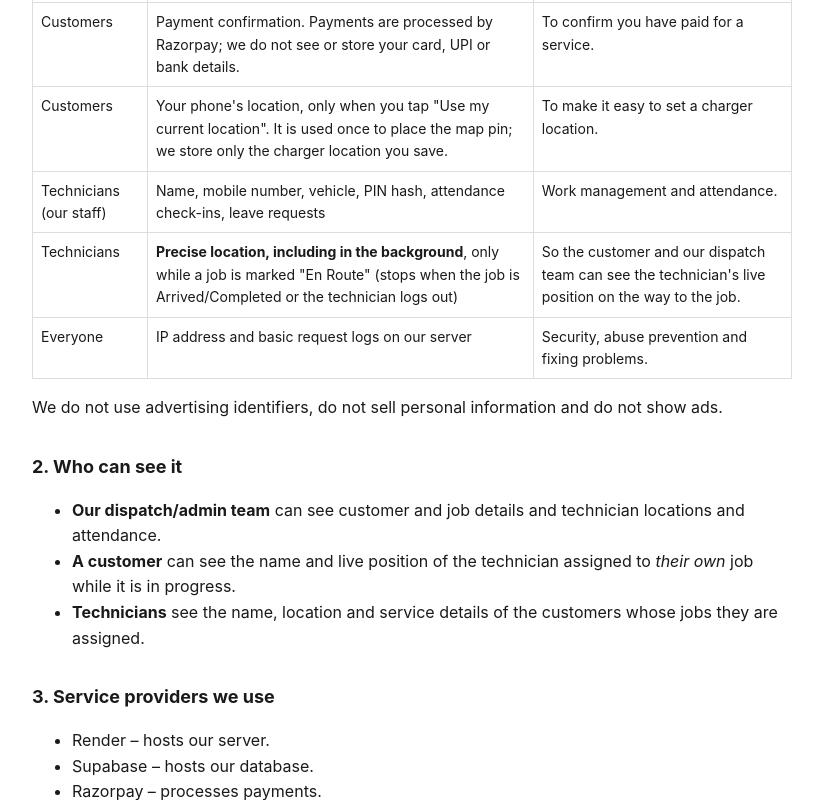
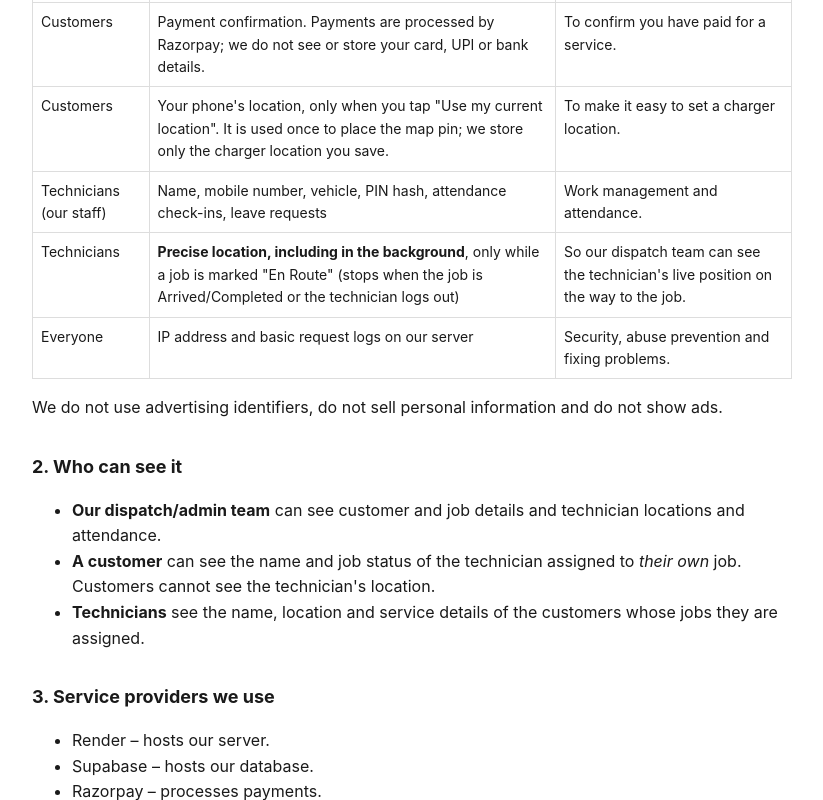
Before and after one commit to humerajahan12/supranya-admin, a website: page public/privacy.html in a window 1280 px wide. Shown: the part 565-1365 px from the top of the page, without its empty margins (228-1051 px from the left). Drawn offline with Linux system fonts and the light colour scheme.

Commit message:
Privacy policy: technician location visible to dispatch only

```diff
--- a/public/privacy.html
+++ b/public/privacy.html
@@ -26,7 +26,7 @@
 <tr><td>Customers</td><td>Payment confirmation. Payments are processed by Razorpay; we do not see or store your card, UPI or bank details.</td><td>To confirm you have paid for a service.</td></tr>
 <tr><td>Customers</td><td>Your phone's location, only when you tap "Use my current location". It is used once to place the map pin; we store only the charger location you save.</td><td>To make it easy to set a charger location.</td></tr>
 <tr><td>Technicians (our staff)</td><td>Name, mobile number, vehicle, PIN hash, attendance check-ins, leave requests</td><td>Work management and attendance.</td></tr>
-<tr><td>Technicians</td><td><b>Precise location, including in the background</b>, only while a job is marked "En Route" (stops when the job is Arrived/Completed or the technician logs out)</td><td>So the customer and our dispatch team can see the technician's live position on the way to the job.</td></tr>
+<tr><td>Technicians</td><td><b>Precise location, including in the background</b>, only while a job is marked "En Route" (stops when the job is Arrived/Completed or the technician logs out)</td><td>So our dispatch team can see the technician's live position on the way to the job.</td></tr>
 <tr><td>Everyone</td><td>IP address and basic request logs on our server</td><td>Security, abuse prevention and fixing problems.</td></tr>
 </table>
 <p>We do not use advertising identifiers, do not sell personal information and do not show ads.</p>
@@ -34,7 +34,7 @@
 <h2>2. Who can see it</h2>
 <ul>
 <li><b>Our dispatch/admin team</b> can see customer and job details and technician locations and attendance.</li>
-<li><b>A customer</b> can see the name and live position of the technician assigned to <i>their own</i> job while it is in progress.</li>
+<li><b>A customer</b> can see the name and job status of the technician assigned to <i>their own</i> job. Customers cannot see the technician's location.</li>
 <li><b>Technicians</b> see the name, location and service details of the customers whose jobs they are assigned.</li>
 </ul>
 
```
